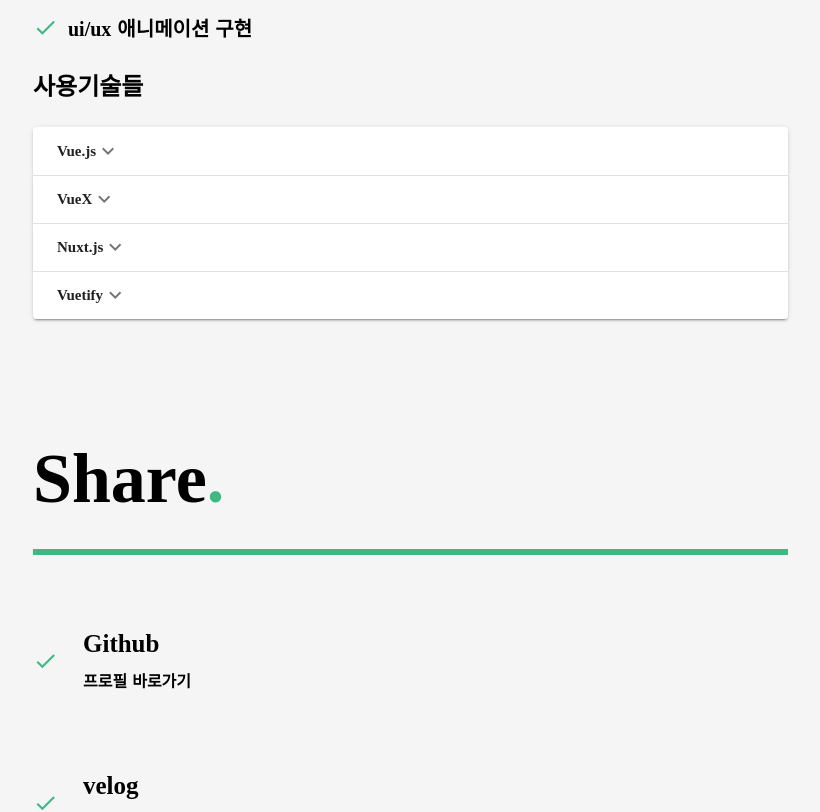
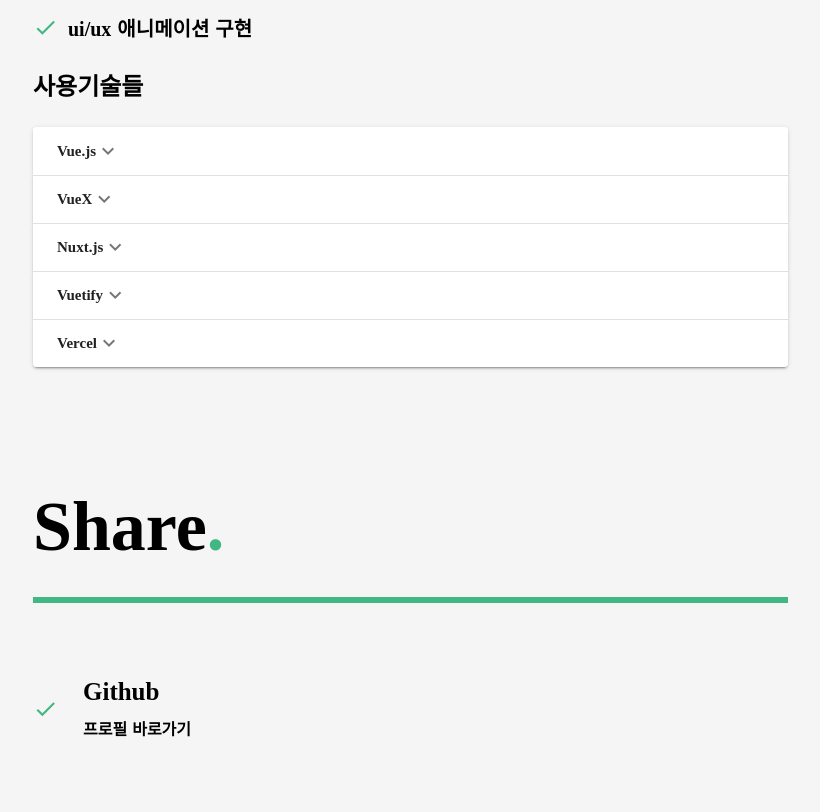
Before and after one commit to mercuryPark/VuePortFolio, a Nuxt app: page / in a window 1280 px wide. Shown: the part 5820-6632 px from the top of the page, without its empty margins (263-1083 px from the left). Built offline with nearby package versions, Linux system fonts and the light colour scheme; a web font is replaced by a local one.

Commit message:
update 0929 - 19: 07

```diff
--- a/assets/data.js
+++ b/assets/data.js
@@ -19,7 +19,8 @@
         portfolio : ['가독성이 좋으며 빠른 렌더링을 강점으로 효율성 좋은 개발이 가능합니다.',
         '중앙 집중화된 상태 정보 관리가 가능합니다. 상태 정보가 변경되는 상황과 시간을 보다 쉽게 추적할 수 있었습니다.',
         'SSR의 최대 강점인 SEO (검색엔진 최적화)를 위해 사용하게 되었습니다. 이외에도 Webpack, Vue-loader등 자체적으로 포함된 기능들을 활용하였습니다.',
-        'Vue.js의 컴포넌트 라이브러리이며, 깔끔하고 완성도높은 UI를 만들고자 사용하였습니다.'
+        'Vue.js의 컴포넌트 라이브러리이며, 깔끔하고 완성도높은 UI를 만들고자 사용하였습니다.',
+        '포트폴리오 배포를 하기위해 사용해왔습니다. 이전에는 dothome 이라는 유로 호스팅 업체를 사용해왔었지만, 포트폴리오를 제작하면서 새로운 배포 시스템을 습득하게되었습니다.'
     ]
     }
 }
--- a/layouts/default.vue
+++ b/layouts/default.vue
@@ -168,7 +168,7 @@
          <p class="stack">사용기술들</p>
 
 
-           <v-expansion-panels style="width:80%;">
+           <v-expansion-panels multiple style="width:80%;">
     <v-expansion-panel
       v-for="(item,i) in 4"
       :key="i"
@@ -227,7 +227,7 @@
     </v-expansion-panel>
   </v-expansion-panels>
          <p class="stack">사용기술들</p>
-            <v-expansion-panels style="width:80%;">
+            <v-expansion-panels multiple style="width:80%;">
     <v-expansion-panel
       v-for="(item,i) in 4"
       :key="i"
@@ -279,7 +279,7 @@
     </v-expansion-panel>
   </v-expansion-panels>
          <p class="stack">사용기술들</p>
-            <v-expansion-panels style="width:80%;">
+            <v-expansion-panels multiple style="width:80%;">
     <v-expansion-panel
       v-for="(item,i) in 4"
       :key="i"
@@ -336,7 +336,7 @@
     </v-expansion-panel>
   </v-expansion-panels>
          <p class="stack">사용기술들</p>
-               <v-expansion-panels style="width:80%;">
+               <v-expansion-panels multiple style="width:80%;">
     <v-expansion-panel
       v-for="(item,i) in 3"
       :key="i"
@@ -366,9 +366,9 @@
              <p>ui/ux 애니메이션 구현</p>
              </div>
          <p class="stack">사용기술들</p>
-             <v-expansion-panels style="width:80%;">
+             <v-expansion-panels multiple style="width:80%;">
     <v-expansion-panel
-      v-for="(item,i) in 4"
+      v-for="(item,i) in 5"
       :key="i"
     >
       <v-expansion-panel-header>
@@ -490,7 +490,7 @@
        skillItem1 : ['jQuery', 'NodeJS','Express','MongoDB'],
        skillItem2 : ['jQuery', 'NodeJs','Express','Preact'],
        skillItem3 : ['Cafe24', 'jQuery', 'Swiper'],
-       skillItem4 : ['Vue.js', 'VueX','Nuxt.js','Vuetify'],
+       skillItem4 : ['Vue.js', 'VueX','Nuxt.js','Vuetify', 'Vercel'],
        data : data,
        mouseover : false
 
```
